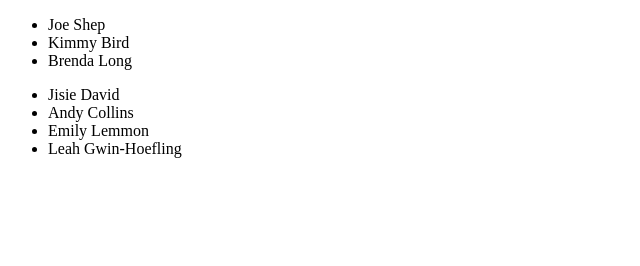
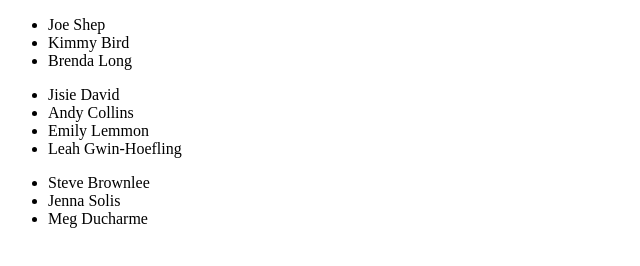
Before and after one commit to nss-day-cohort-29/pratice-the-git, a plain HTML site: page index.html in a window 1280 px wide. Shown: the whole page, without its empty margins (0-640 px from the left). Drawn offline with Linux system fonts and the light colour scheme.

Commit message:
cohort 30 added

```diff
--- a/index.html
+++ b/index.html
@@ -1,11 +1,13 @@
 <!DOCTYPE html>
 <html lang="en">
+
 <head>
   <meta charset="UTF-8">
   <meta name="viewport" content="width=device-width, initial-scale=1.0">
   <meta http-equiv="X-UA-Compatible" content="ie=edge">
   <title>GIT in it</title>
 </head>
+
 <body>
   <article id="output"></article>
   <!-- three articles with instructor lists -->
@@ -24,6 +26,13 @@
       <li>Leah Gwin-Hoefling</li>
     </ul>
   </article>
+  <article class="cohort instructors" id="c30">
+    <ul>
+      <li>Steve Brownlee</li>
+      <li>Jenna Solis</li>
+      <li>Meg Ducharme</li>
+    </ul>
+  </article>
+</body>
 
-</body>
 </html>
```
